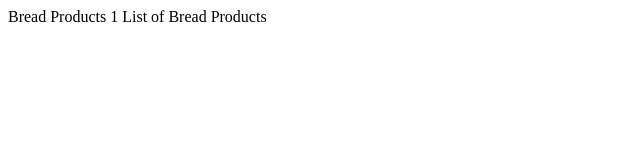
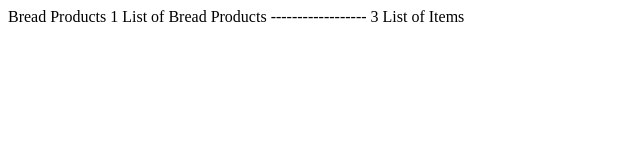
Before and after one commit to rukmanapatel/com.bread.demo, a plain HTML site: page WebContent/index.html in a window 1280 px wide. Shown: the whole page, without its empty margins (0-640 px from the left). Drawn offline with Linux system fonts and the light colour scheme.

Commit message:
Bug Fix V1.1 for Production

```diff
--- a/WebContent/index.html
+++ b/WebContent/index.html
@@ -7,5 +7,8 @@
 <body>
 	Bread Products
 	1 List of Bread Products
+
+	------------------
+	3 List of Items
 </body>
 </html>
```
